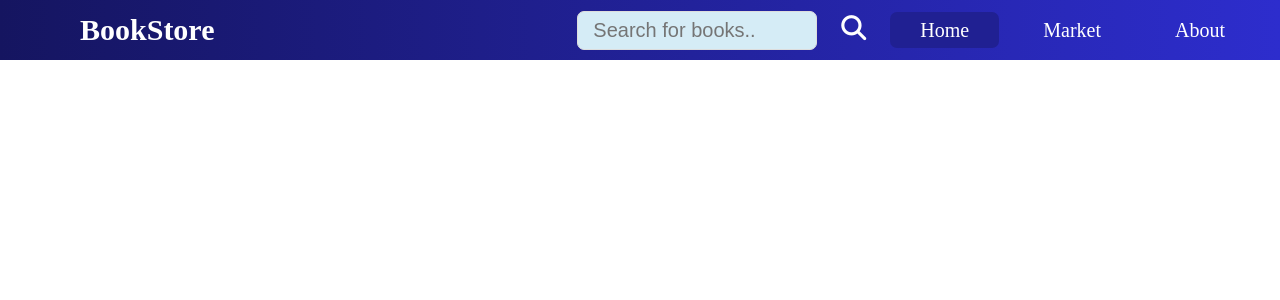
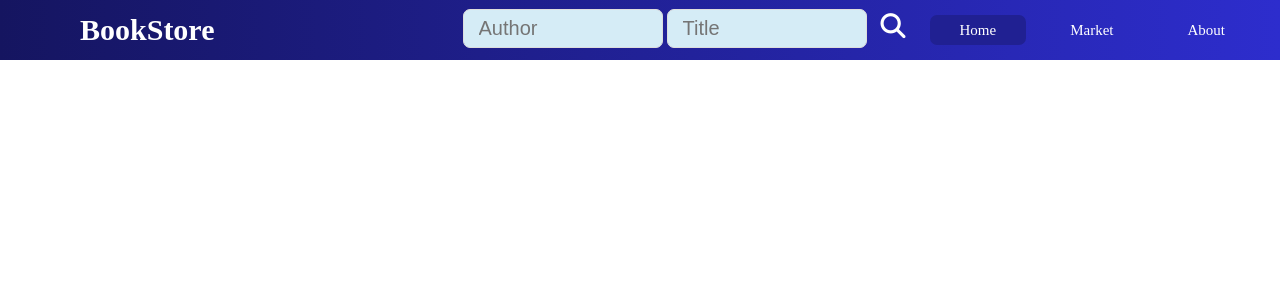
Before and after one commit to DawidMantojfel/Bookstore, a Django app: page /market/ in a window 1280 px wide. Shown: the top 300 px of the page. Run offline with Django 3.2, Linux system fonts and the light colour scheme; data that the repository does not hold is empty; some libraries are stand-ins or nearby versions; some web fonts are replaced.

Commit message:
changed css

```diff
--- a/Market/templates/market/base.html
+++ b/Market/templates/market/base.html
@@ -13,7 +13,8 @@
         <ul>
             <li>
                 <form method="GET" action="{% url 'book_search' %}">
-                    <input type="text" id="search" name="search" placeholder="Search for books..">
+                    <input type="text" id="search" name="author_search" placeholder="Author">
+                    <input type="text" id="search" name="title_search" placeholder="Title">
                 </form>
             </li>
             <li><i class="fas fa-search"></i></li>
--- a/Market/views.py
+++ b/Market/views.py
@@ -31,6 +31,6 @@ class BookDetailView(DetailView):
 
 def book_search(request):
     search_query = request.GET.get('search')
-    books = Book.objects.filer(title_icontains=search_query)
+    books = Book.objects.filter(title_icontains=search_query)
     print(books)
     return render(request, "market/search.html")
--- a/static/css/base.css
+++ b/static/css/base.css
@@ -28,7 +28,7 @@ margin: 0 5px;
 nav ul li a{
 color: white;
 padding: 7px 30px;
-font-size: 20px;
+font-size: 15px;
 border-radius: 7px;
 }
 a.active, a:hover{
@@ -36,15 +36,14 @@ background: #202092;
 transition: .5s;
 }
 nav ul li input.search{
-color: white
+color: white;
 }
 #search {
-width: 240px;
+width: 200px;
 font-size: 20px;
 border: 1px solid #ddd;
 border-radius: 7px;
 padding: 7px 15px;
-margin-right: 10px;
 background-color: #d5ecf6;
 }
 .fa-search{
```
